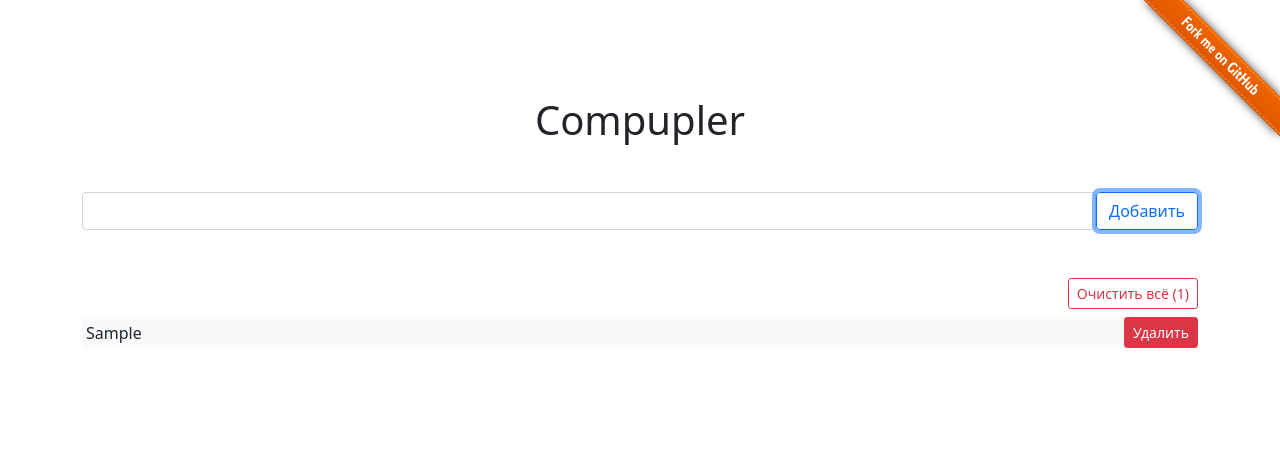
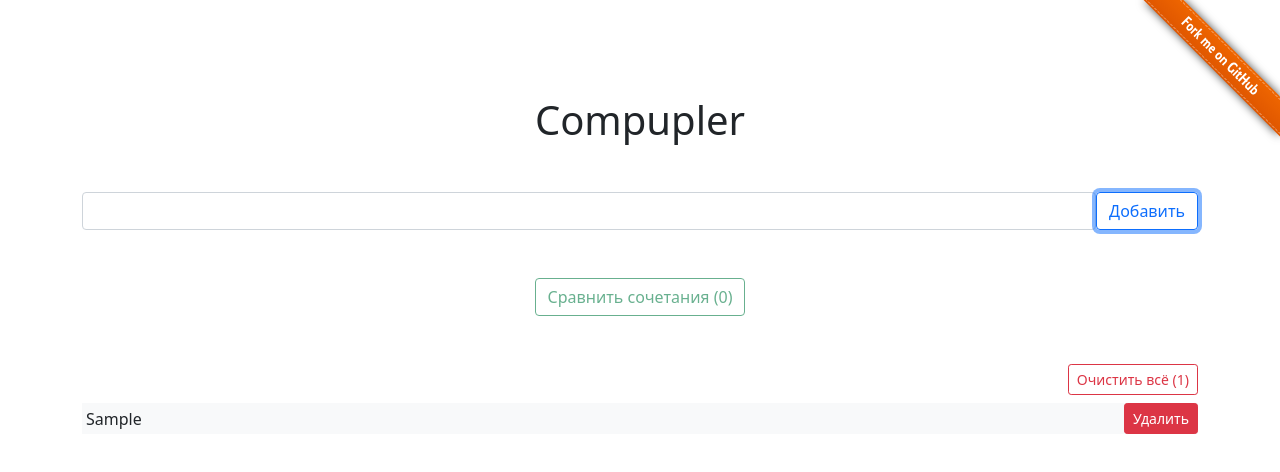
Before and after one commit to nzvyagin/compupler, a React app: page / in a window 1280 px wide. Both pictures are taken after typing "Sample" into the empty fields and a click on the button "Добавить". Shown: the top 472 px of the page. Built offline with nearby package versions, Linux system fonts and the light colour scheme.

Commit message:
Show disable run button with 0 pairs

```diff
--- a/src/components/Run.jsx
+++ b/src/components/Run.jsx
@@ -4,11 +4,11 @@ export const Run = ({entries, getPairs, setResultList}) => {
     setResultList([...entries]);
   };
 
-  if(!pairsCount) return null;
+  if(!entries.length) return null;
 
   return (
     <div className="d-flex flex-row justify-content-center">
-      <button onClick={handleRunCompare} className="btn btn-outline-success mb-5">Сравнить сочетания ({pairsCount})</button>
+      <button onClick={handleRunCompare} className="btn btn-outline-success mb-5" disabled={!pairsCount}>Сравнить сочетания ({pairsCount})</button>
     </div>
   );
 };
```
